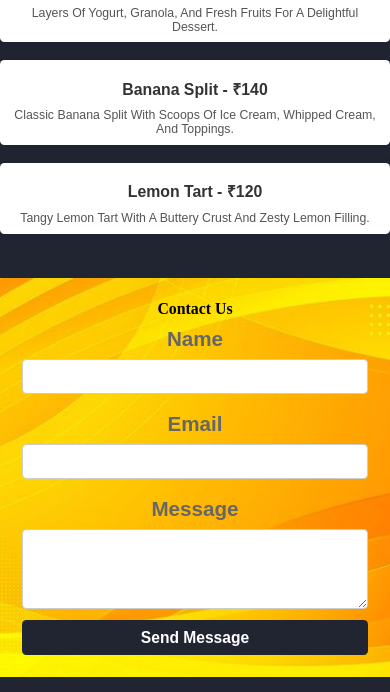
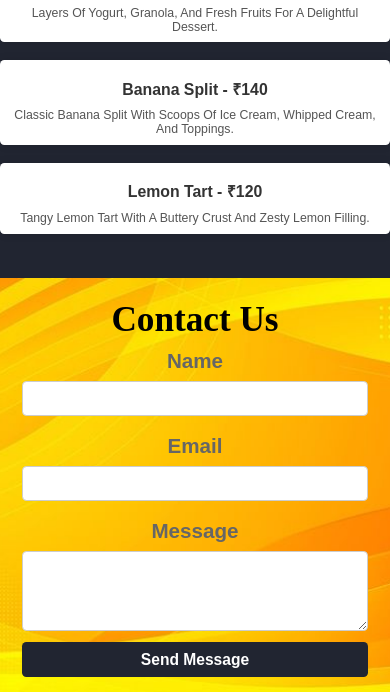
Before and after one commit to anushkakaushik200219/anushka-kaushik-landing-page.github.io, a plain HTML site: page index.html in a window 390 px wide. Shown: the part 6751-7443 px from the top of the page. Drawn offline with Linux system fonts and the light colour scheme; a web font is replaced by a local one.

Commit message:
Update style.css

```diff
--- a/css/style.css
+++ b/css/style.css
@@ -764,7 +764,7 @@
 
 @media (max-width: 991px) {
     .contact h2 {
-        font-size: 2.5rem;
+        font-size: 5rem;
     }
 
     .contact-form {
@@ -774,7 +774,7 @@
 
 @media (max-width: 768px) {
     .contact h2 {
-        font-size: 2rem;
+        font-size: 5rem;
     }
 
     .contact-form {
@@ -784,7 +784,7 @@
 
 @media (max-width: 450px) {
     .contact h2 {
-        font-size: 1.8rem;
+        font-size: 4rem;
     }
 
     .contact-form {
```
